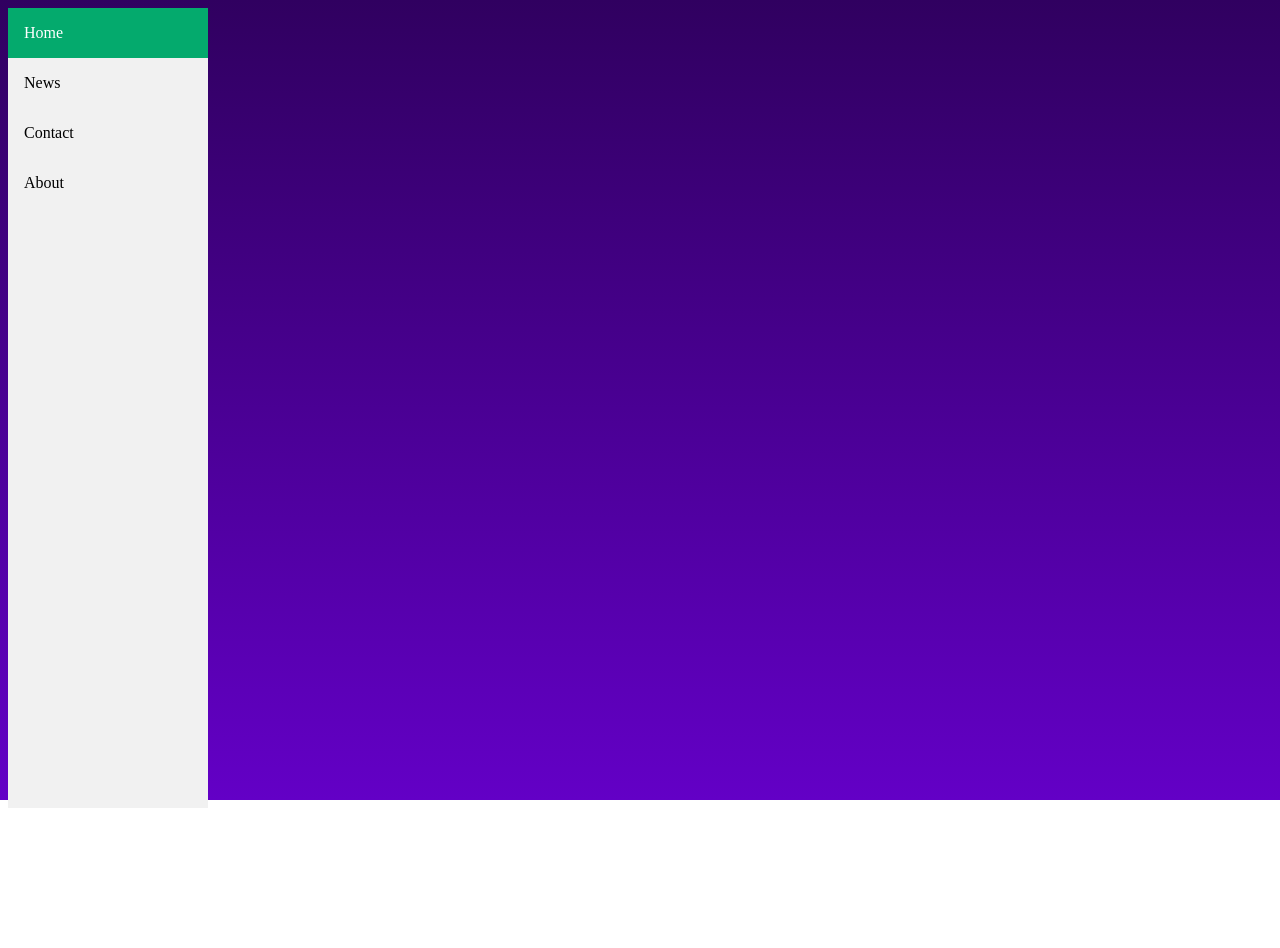
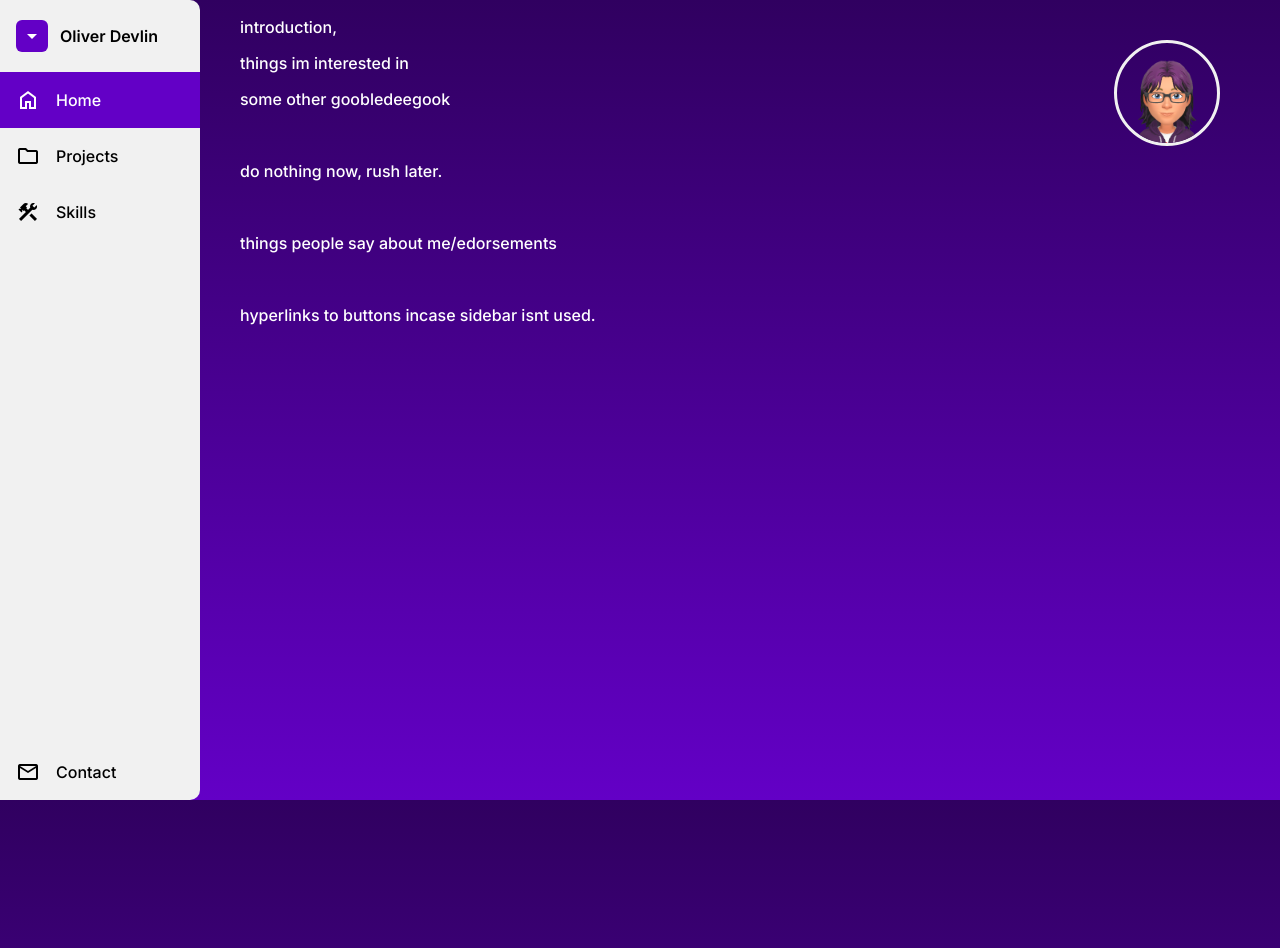
Before and after one commit to pivoteu/pivotport, a plain HTML site: page portablefolio/index.html in a window 1280 px wide. Before the commit the page ends 800 px from the top, so only its background shows below. Drawn offline with nearby package versions, Linux system fonts and the light colour scheme.

Commit message:
Updated Navbar

```diff
--- a/portablefolio/index.html
+++ b/portablefolio/index.html
@@ -3,16 +3,60 @@
 <head>
     <meta charset="UTF-8">
     <meta name="viewport" content="width=device-width, initial-scale=1.0">
+
+    <link rel="preconnect" href="https://fonts.googleapis.com">
+    <link rel="preconnect" href="https://fonts.gstatic.com" crossorigin>
+    <link href="https://fonts.googleapis.com/css2?family=Inter:wght@500;600&display=swap" rel="stylesheet">
+    <link rel="stylesheet" href="https://fonts.googleapis.com/css2?family=Material+Symbols+Outlined:opsz,wght,FILL,GRAD@20..48,100..700,0..1,-50..200" />
+
     <link rel="stylesheet" href="styles.css">
     <title>Pivot Portfolio</title>
 </head>
 <body>
-    <!-- The sidebar -->
-<div class="sidebar">
-    <a class="active" href="#home">Home</a>
-    <a href="#news">News</a>
-    <a href="#contact">Contact</a>
-    <a href="#about">About</a>
-  </div>
+
+    <div class="sidebar">
+        <div>
+            <div class="sidebar-header">
+                <span class="material-symbols-outlined header-icon">
+                    arrow_drop_down
+                </span>
+                Oliver Devlin
+            </div>
+
+            <a class="active" href="#home">
+                <span class="material-symbols-outlined">home</span>
+                Home
+            </a>
+            <a href="#projects">
+                <span class="material-symbols-outlined">folder</span>
+                Projects
+            </a>
+            <a href="#skills">
+                <span class="material-symbols-outlined">construction</span>
+                Skills
+            </a>
+        </div>
+        <div>
+            <a href="#contact">
+                <span class="material-symbols-outlined">mail</span>
+                Contact
+            </a>
+        </div>
+    </div>
+
+    <div class="content">
+        <img src="images/10226021-99269677574_12-s5-v1.png" alt="Oliver Devlin Avatar" class="avatar">
+
+        <p>introduction,</p>
+        <p>things im interested in</p>
+        <p>some other goobledeegook</p>
+        <br>
+        <p>do nothing now, rush later.</p>
+        <br>
+        <p>things people say about me/edorsements</p>
+        <br>
+        <p>hyperlinks to buttons incase sidebar isnt used.</p>
+    </div>
+
 </body>
 </html>
--- a/portablefolio/styles.css
+++ b/portablefolio/styles.css
@@ -1,8 +1,10 @@
 body {
+    margin: 0;
     background: linear-gradient(rgba(48, 0, 96, 1), rgba(99, 0, 198, 1));
     background-repeat: no-repeat;
     background-attachment: fixed;
     background-size: cover;
+    font-family: 'Inter', sans-serif;
 }
 
 /* The side navigation menu */
@@ -13,51 +15,106 @@ body {
     background-color: #f1f1f1;
     position: fixed;
     height: 100%;
-    overflow: auto;
+    display: flex;
+    flex-direction: column;
+    justify-content: space-between;
+    border-top-right-radius: 10px;
+    border-bottom-right-radius: 10px;
+}
+
+/* Style for the header inside the sidebar */
+.sidebar-header {
+    padding: 20px 16px;
+    font-family: 'Inter', sans-serif;
+    font-weight: 600;
+    font-size: 16px;
+    display: flex;
+    align-items: center;
+}
+
+/* Style for the icon in the header */
+.header-icon {
+    background-color: #6300c6; /* Purple background */
+    color: white; /* White arrow */
+    border-radius: 6px; /* Rounded corners */
+    padding: 4px; /* Space inside the box */
+    margin-right: 12px; /* Space between icon and name */
+    display: inline-flex;
+    align-items: center;
+    justify-content: center;
 }
 
 /* Sidebar links */
 .sidebar a {
-    display: block;
+    display: flex;
+    align-items: center;
     color: black;
     padding: 16px;
     text-decoration: none;
+    font-family: 'Inter', sans-serif;
+    font-weight: 500;
+    font-size: 16px;
+}
+
+/* Style for the icons in nav links */
+.sidebar a .material-symbols-outlined {
+    margin-right: 16px;
 }
 
 /* Active/current link */
 .sidebar a.active {
-    background-color: #04AA6D;
+    background-color: #6300c6;
     color: white;
 }
 
 /* Links on mouse-over */
 .sidebar a:hover:not(.active) {
-    background-color: #555;
-    color: white;
+    background-color: #e0e0e0;
+    color: black;
 }
 
-  /* Page content. The value of the margin-left property should match the value of the sidebar's width property */
+/* Page content */
 div.content {
     margin-left: 200px;
     padding: 1px 16px;
     height: 1000px;
+    color: white;
+    padding-left: 40px;
+    position: relative; /* This is needed to position the avatar inside it */
 }
 
-  /* On screens that are less than 700px wide, make the sidebar into a topbar */
+/* Style for the avatar image */
+.avatar {
+    position: absolute; /* Position relative to the .content div */
+    top: 40px;
+    right: 60px;
+    width: 100px;
+    height: 100px;
+    border-radius: 50%; /* This makes the image circular */
+    border: 3px solid #f1f1f1;
+}
+
+
+/* Media Queries */
 @media screen and (max-width: 700px) {
     .sidebar {
         width: 100%;
         height: auto;
         position: relative;
+        flex-direction: row;
+        border-radius: 0;
     }
     .sidebar a {float: left;}
     div.content {margin-left: 0;}
 }
 
-  /* On screens that are less than 400px, display the bar vertically, instead of horizontally */
 @media screen and (max-width: 400px) {
-    .sidebar a {
+    .sidebar, .sidebar a {
+        float: none;
         text-align: center;
-      float: none;
+        justify-content: center;
+    }
+    .sidebar {
+        flex-direction: column;
     }
 }
```
Lines whose indentation alone changed are shown as unchanged.
